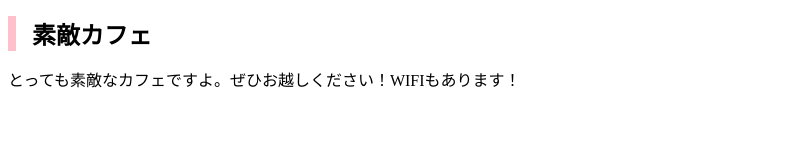
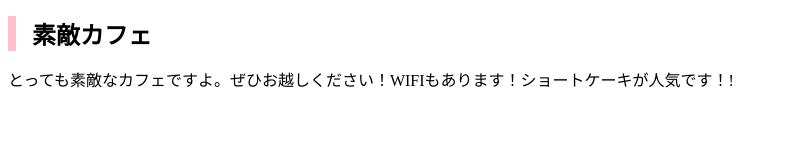
Before and after one commit to samjog-o/samjog-o.github.io, a plain HTML site: page index.html in a window 1280 px wide. Shown: the whole page, without its empty margins (0-787 px from the left). Drawn offline with Linux system fonts and the light colour scheme.

Commit message:
Add files via upload

```diff
--- a/index.html
+++ b/index.html
@@ -8,6 +8,6 @@
 </head>
 <body>
   <h1>素敵カフェ</h1>
-  <p>とっても素敵なカフェですよ。ぜひお越しください！WIFIもあります！</p>
+  <p>とっても素敵なカフェですよ。ぜひお越しください！WIFIもあります！ショートケーキが人気です！!</p>
 </body>
 </html>
```
